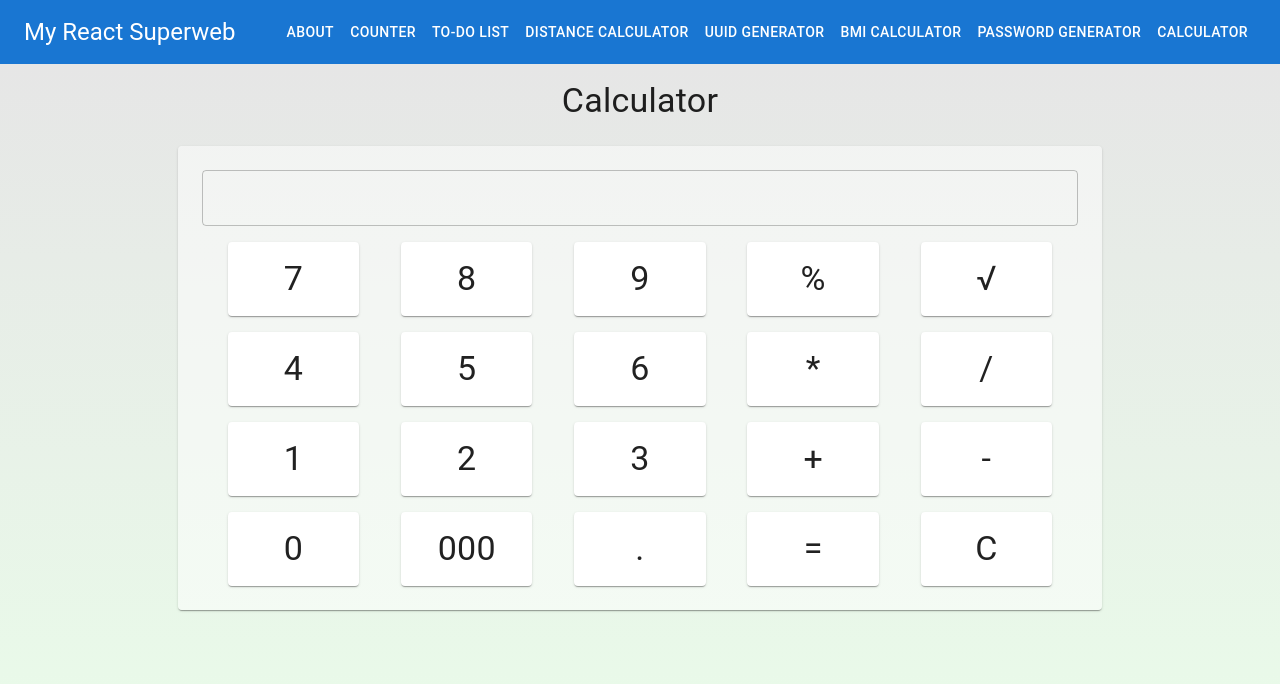
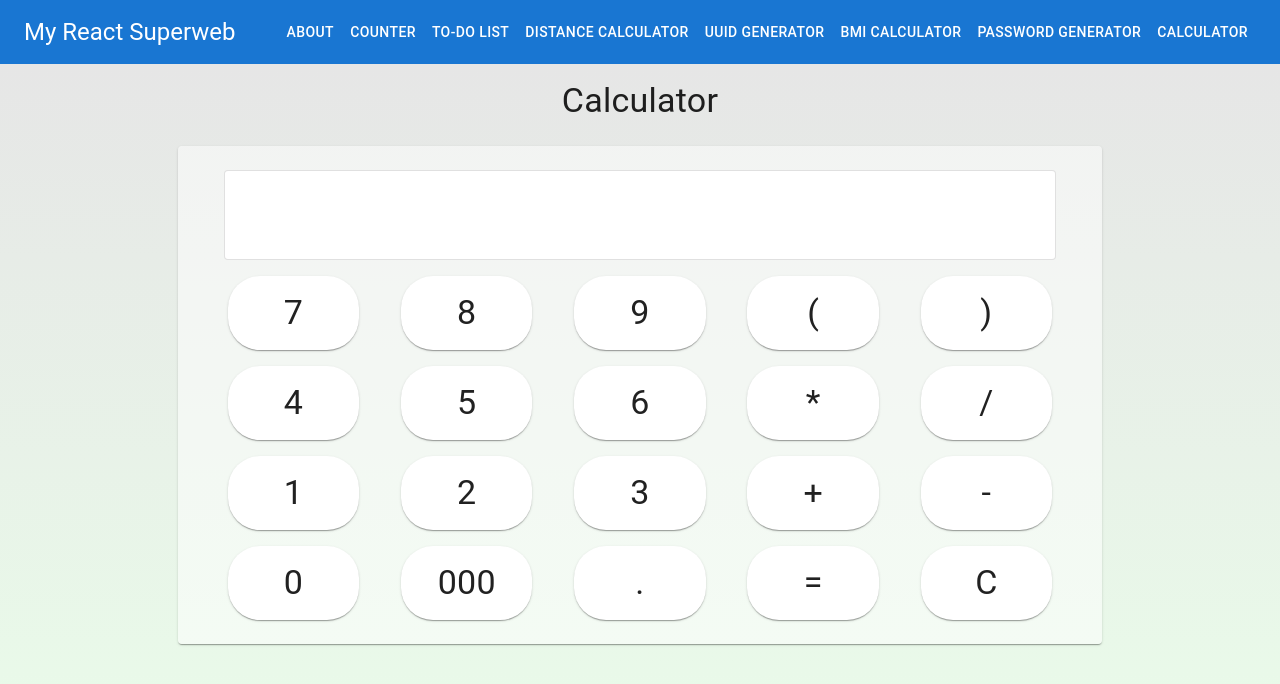
Before and after one commit to iamdejan/my-react-superweb, a React (Vite) app: page /calculator in a window 1280 px wide. Shown: the top 684 px of the page. Built offline with nearby package versions, Linux system fonts and the light colour scheme.

Commit message:
finish calculator

```diff
--- a/src/pages/Calculator.tsx
+++ b/src/pages/Calculator.tsx
@@ -1,14 +1,58 @@
-import { Card, CardActionArea, CardContent, Container, Paper, Stack, TextField, Typography } from "@mui/material";
-import { JSX } from "react";
+import { Card, CardActionArea, CardContent, Container, Paper, Stack, Typography } from "@mui/material";
+import { JSX, useState } from "react";
 
 const layout = [
-  ["7", "8", "9", "%", "√"],
+  ["7", "8", "9", "(", ")"],
   ["4", "5", "6", "*", "/"],
   ["1", "2", "3", "+", "-"],
   ["0", "000", ".", "=", "C"],
 ];
+const validCharacterSet = new Set(layout.flat());
 
 export default function Calculator(): JSX.Element {
+  const [display, setDisplay] = useState<string>("");
+  const [isError, setIsError] = useState<boolean>(false);
+
+  function calculate(): void {
+    for(const c of display) {
+      if(!validCharacterSet.has(c)) {
+        setDisplay("Invalid input");
+        setIsError(true);
+        return;
+      }
+    }
+
+    try {
+      const result: unknown = eval(display);
+      setDisplay(result as string);
+    } catch(error: unknown) {
+      setDisplay(`Error: ${error as string}`);
+      setIsError(true);
+    }
+  }
+
+  function handleButtonClicked(value: string): void {
+    switch(value) {
+    case "C": {
+      setDisplay("");
+      break;
+    }
+    case "=": {
+      calculate();
+      break;
+    }
+    default: {
+      if(isError) {
+        setIsError(false);
+        setDisplay(value);
+      } else {
+        setDisplay(display + value);
+      }
+      break;
+    }
+    }
+  }
+
   return (
     <Container sx={{
       backgroundColor: "rgba(230,230,230,1)",
@@ -30,18 +74,41 @@ export default function Calculator(): JSX.Element {
       }}
       >
         <Stack>
-          <TextField fullWidth sx={{marginBottom: 2}} />
+          <Paper
+            elevation={3}
+            variant="outlined"
+            sx={{
+              width: "95%",
+              alignSelf: "center",
+              marginBottom: 2,
+              paddingY: 2,
+              paddingX: 5,
+              textAlign: "right",
+              height: "90px",
+            }}
+          >
+            <Typography variant="h3">{display}</Typography>
+          </Paper>
           <Stack gap={2}>
             {layout.map((row, i) => (
-              <Stack key={i} direction="row" gap={2} justifyContent="space-evenly">
-                {row.map((col, j) => (
-                  <Card key={j} sx={{
-                    minWidth: "15%"
-                  }}>
-                    <CardActionArea>
+              <Stack
+                key={i}
+                direction="row"
+                gap={2}
+                justifyContent="space-evenly"
+              >
+                {row.map((text, j) => (
+                  <Card
+                    key={j}
+                    sx={{
+                      minWidth: "15%",
+                      borderRadius: "2rem"
+                    }}
+                  >
+                    <CardActionArea onClick={() => handleButtonClicked(text)}>
                       <CardContent>
                         <Typography variant="h4" textAlign="center">
-                          {col}
+                          {text}
                         </Typography>
                       </CardContent>
                     </CardActionArea>
```
